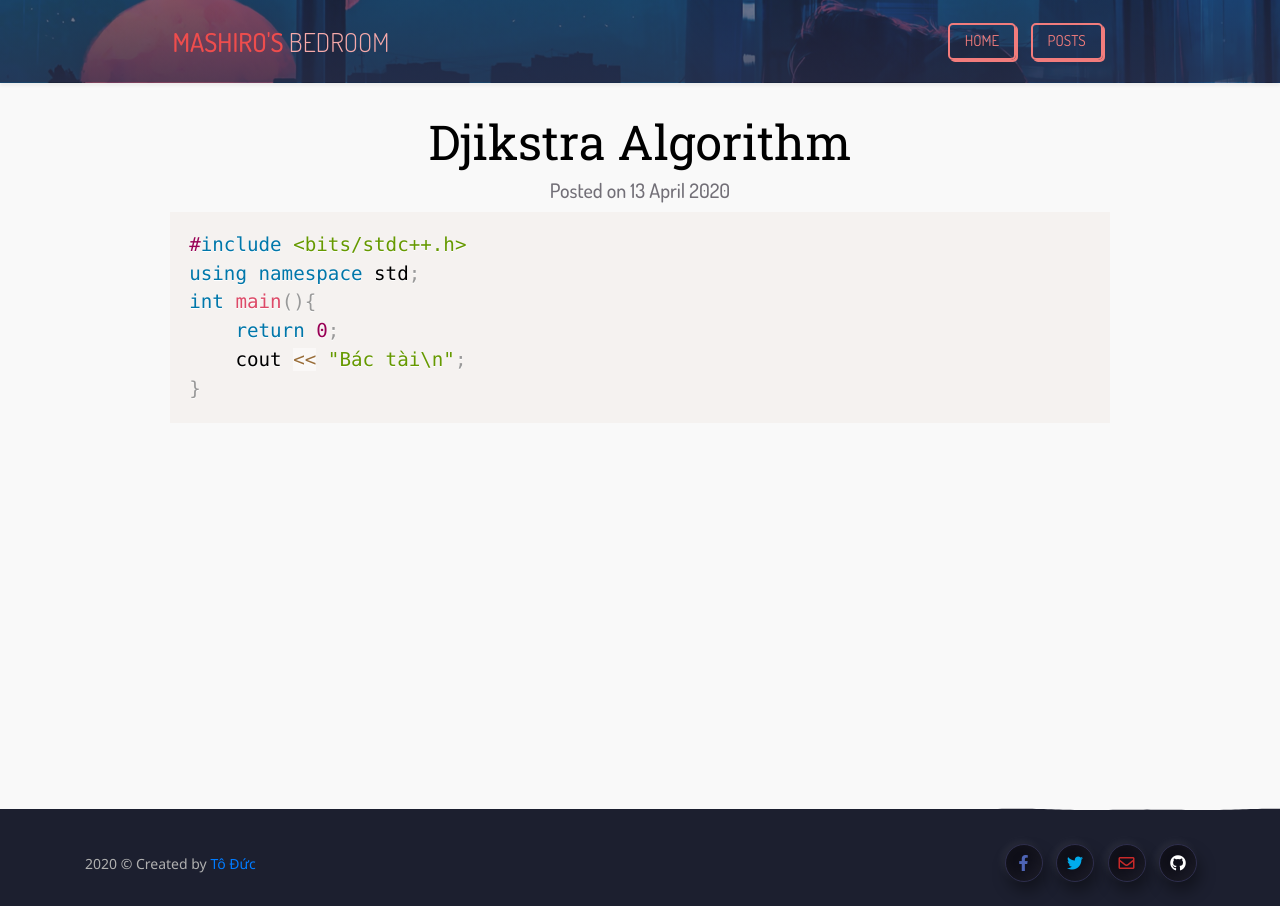
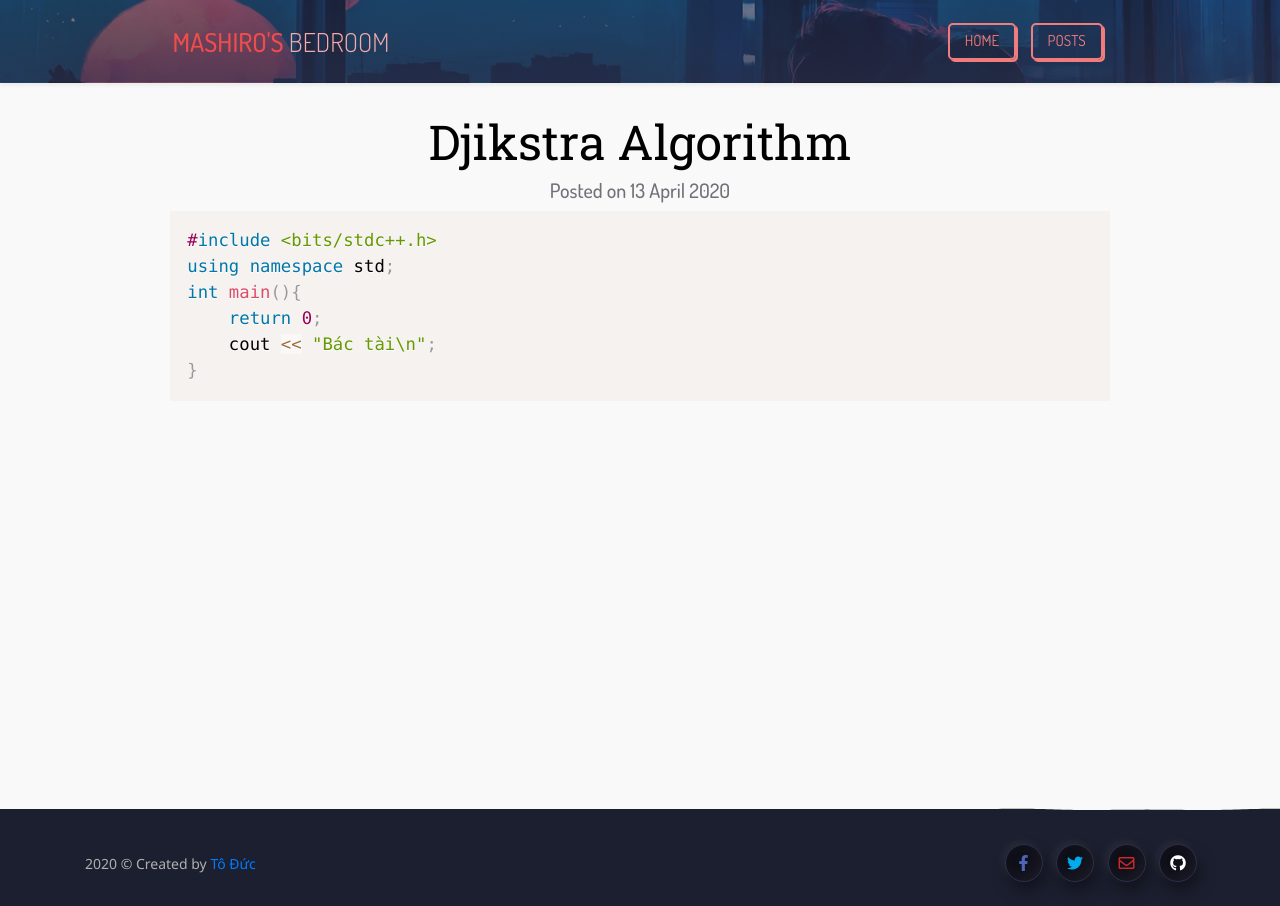
Before and after one commit to 20toduc01/20toduc01.github.io, a Jekyll site: the page built from _posts/2020-4-18-Dijkstra.markdown, in a window 1280 px wide. Built offline with Jekyll 4.4.1, drawn with Linux system fonts in a browser that asks for light colours; nearby versions of some CDN libraries; comment, search, counter and statistics services are not loaded.

Commit message:
.highlight font size fix

```diff
--- a/assets/css/post.css
+++ b/assets/css/post.css
@@ -12,5 +12,5 @@
 }
 
 .highlight {
-    font-size: 1.2rem;
+    font-size: 1.08rem;
 }
```
